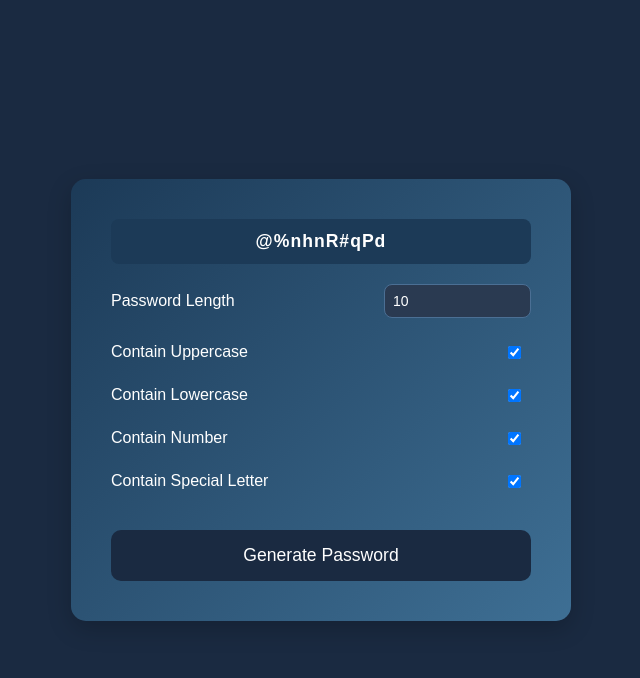
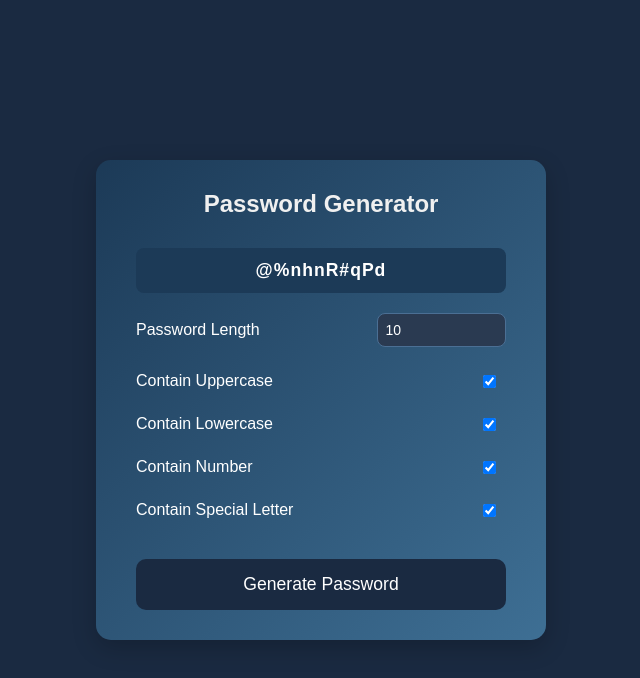
Before and after one commit to shivlalsharma/password-generator, a plain HTML site: page index.html in a window 1280 px wide. Shown: the whole page, without its empty margins (319-959 px from the left). Drawn offline with Linux system fonts and the light colour scheme.

Commit message:
second commit

```diff
--- a/index.html
+++ b/index.html
@@ -4,11 +4,13 @@
     <meta charset="UTF-8">
     <meta name="viewport" content="width=device-width, initial-scale=1.0">
     <title>Password Generator</title>
+    <link rel="shortcut icon" href="./favicon.png" type="image/x-icon">
     <link rel="stylesheet" href="style.css">
 </head>
 <body>
     <div class="container">
         <div class="main">
+            <h2>Password Generator</h2>
             <div class="display"></div>
             <div class="input">
                 <label for="totalNumber">Password Length</label>
--- a/style.css
+++ b/style.css
@@ -23,12 +23,18 @@ body {
 
 .main {
     background: linear-gradient(135deg, #1c3a57, #3e6f94);
-    padding: 40px;
+    padding: 30px 40px;
     border-radius: 15px;
     width: 100%;
-    max-width: 500px;
+    max-width: 450px;
     box-shadow: 0 8px 24px rgba(0, 0, 0, 0.2);
     transition: transform 0.3s ease;
+}
+
+.main h2{
+    font-size: 1.5rem;
+    margin-bottom: 30px;
+    text-align: center;
 }
 
 .display {
@@ -116,10 +122,10 @@ button:hover {
 }
 
 /* Responsive design */
-@media screen and (max-width: 600px) {
+@media screen and (max-width: 500px) {
     .main {
         width: 90%;
-        padding: 20px;
+        padding: 30px 20px;
     }
 
     .display{
```
Also changed, not shown: favicon.png (added).
